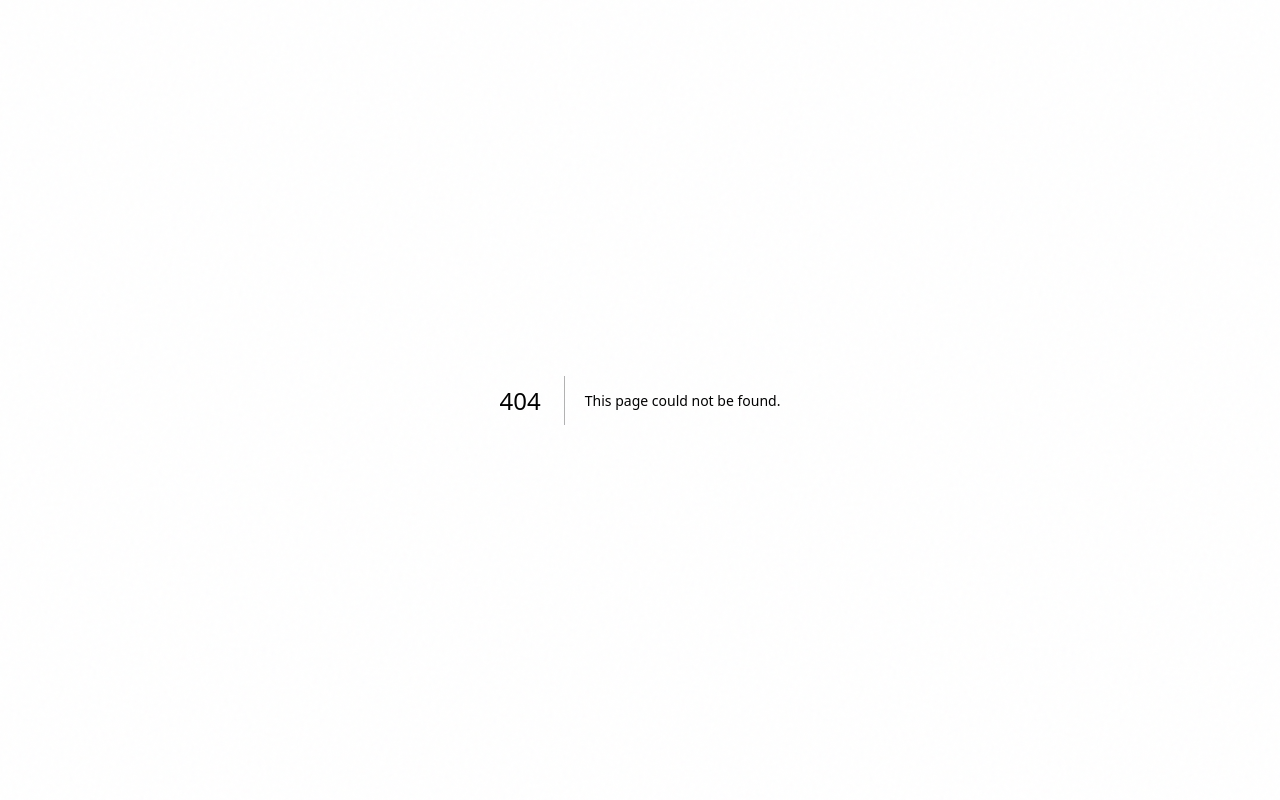
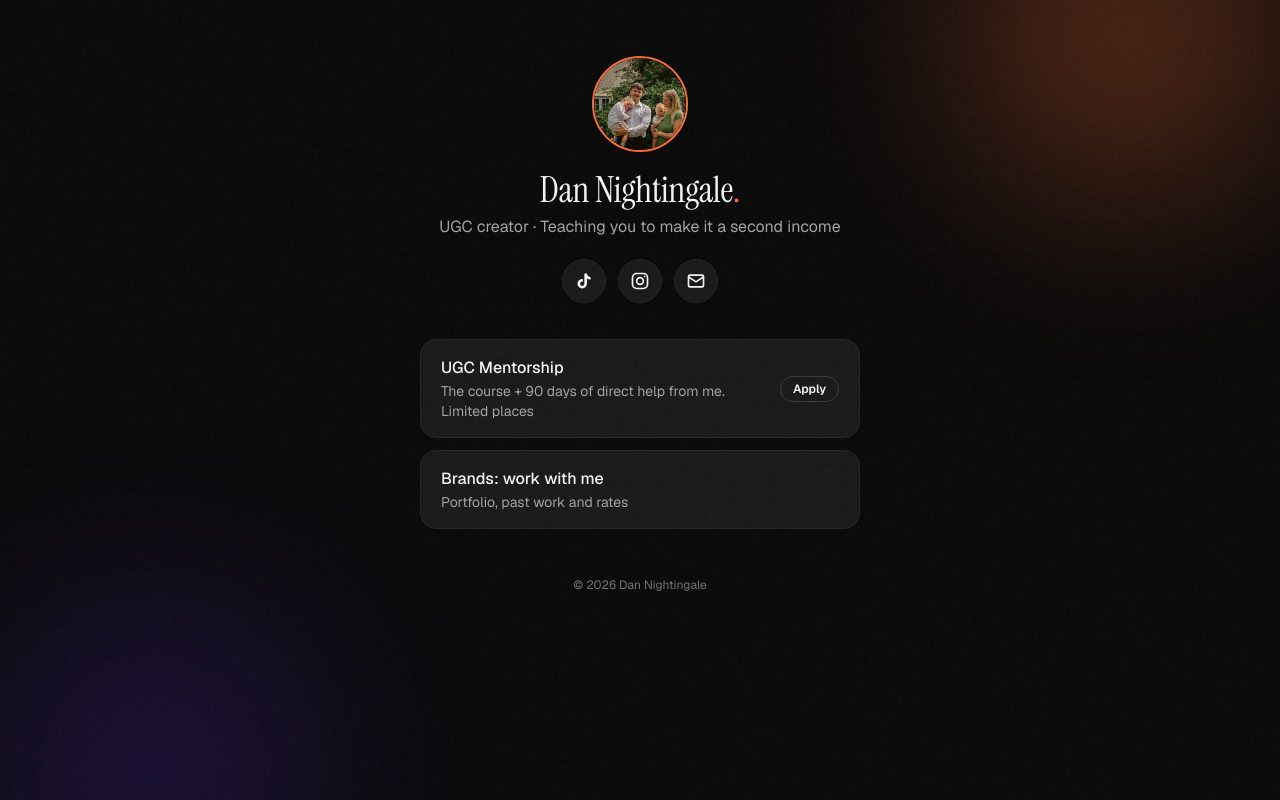
Before and after one commit to dannightingxle/dan-ugc-portfolio, a Next.js app: page /links in a window 1280 px wide. Before the commit this address had no page. Built offline with nearby package versions, Linux system fonts and the light colour scheme.

Commit message:
Add /links link-in-bio page
Free A-Z of UGC, the course, mentorship and portfolio, plus social icons.
Links without an href are hidden until they go live.

Co-Authored-By: Claude Opus 5.5 <noreply@anthropic.com>
Claude-Session: https://claude.ai/code/session_01PCQjBkDLjCazYRP2Z35Njc

```diff
--- /dev/null
+++ b/app/links/page.tsx
@@ -0,0 +1,147 @@
+import type { Metadata } from "next";
+
+/* Link-in-bio page (/links) - the one URL for TikTok/Instagram bios.
+   Fill in the empty hrefs as each piece goes live; links with no href are hidden. */
+
+export const metadata: Metadata = {
+  title: "Dan Nightingale — Links",
+  description: "UGC creator. Free A-Z of UGC, the 0 to £1k course, mentorship and my portfolio.",
+  openGraph: {
+    title: "Dan Nightingale — Links",
+    description: "Free A-Z of UGC, the 0 to £1k course, mentorship and my portfolio.",
+    type: "website",
+  },
+};
+
+type LinkItem = { label: string; note: string; href: string; tag?: string; featured?: boolean };
+
+const LINKS: LinkItem[] = [
+  {
+    label: "Free: The A-Z of UGC",
+    note: "30-minute masterclass - everything I'd tell you if you were starting today",
+    href: "", // Skool free group invite link
+    tag: "Free",
+    featured: true,
+  },
+  {
+    label: "0 to £1k a month in UGC",
+    note: "The step-by-step course - one payment, lifetime access",
+    href: "", // Skool course link
+    tag: "£147",
+  },
+  {
+    label: "UGC Mentorship",
+    note: "The course + 90 days of direct help from me. Limited places",
+    href: "/waitlist",
+    tag: "Apply",
+  },
+  {
+    label: "Brands: work with me",
+    note: "Portfolio, past work and rates",
+    href: "/",
+  },
+];
+
+const SOCIALS = [
+  { label: "TikTok", href: "https://www.tiktok.com/@dannightingxle.ugc", icon: <TikTokIcon /> },
+  { label: "Instagram", href: "https://www.instagram.com/dannightingxle.ugc", icon: <InstagramIcon /> },
+  { label: "Email", href: "mailto:hello@dannightingxle.com", icon: <MailIcon /> },
+];
+
+export default function LinksPage() {
+  return (
+    <>
+      <div className="aurora" />
+      <main className="relative z-10 mx-auto w-full max-w-[480px] px-5 pt-14 pb-16 flex flex-col items-center">
+        {/* eslint-disable-next-line @next/next/no-img-element */}
+        <img
+          src="/dan-hero.jpg"
+          alt="Dan Nightingale"
+          className="size-24 rounded-full object-cover border-2 border-[color:var(--accent)] shadow-xl"
+          style={{ objectPosition: "center 30%" }}
+        />
+        <h1 className="mt-5 font-display text-4xl">
+          Dan Nightingale<span className="text-[color:var(--accent)]">.</span>
+        </h1>
+        <p className="mt-2 text-center text-[color:var(--text-muted)]">
+          UGC creator · Teaching you to make it a second income
+        </p>
+
+        <div className="mt-5 flex items-center gap-3">
+          {SOCIALS.map((s) => (
+            <a
+              key={s.label}
+              href={s.href}
+              aria-label={s.label}
+              target={s.href.startsWith("http") ? "_blank" : undefined}
+              rel="noopener noreferrer"
+              className="grid place-items-center size-11 rounded-full border border-[color:var(--border)] bg-[color:var(--bg-card)] text-[color:var(--text)] transition-colors hover:border-[color:var(--accent)] hover:text-[color:var(--accent)]"
+            >
+              {s.icon}
+            </a>
+          ))}
+        </div>
+
+        <ul className="mt-9 w-full flex flex-col gap-3">
+          {LINKS.filter((l) => l.href).map((l) => (
+            <li key={l.label}>
+              <a
+                href={l.href}
+                className={`hover-lift group flex items-center gap-4 rounded-2xl border px-5 py-4 transition-colors ${
+                  l.featured
+                    ? "border-[color:var(--accent)] bg-[color:var(--accent-soft)]"
+                    : "border-[color:var(--border)] bg-[color:var(--bg-card)] hover:border-[color:var(--border-strong)]"
+                }`}
+              >
+                <div className="flex-1 min-w-0">
+                  <p className="font-medium text-[color:var(--text)]">{l.label}</p>
+                  <p className="mt-0.5 text-sm leading-snug text-[color:var(--text-muted)]">{l.note}</p>
+                </div>
+                {l.tag && (
+                  <span
+                    className={`shrink-0 rounded-full px-3 py-1 text-xs font-semibold ${
+                      l.featured
+                        ? "bg-[color:var(--accent)] text-[color:var(--bg)]"
+                        : "border border-[color:var(--border-strong)] text-[color:var(--text)]"
+                    }`}
+                  >
+                    {l.tag}
+                  </span>
+                )}
+              </a>
+            </li>
+          ))}
+        </ul>
+
+        <p className="mt-12 text-xs text-[color:var(--text-dim)]">© {new Date().getFullYear()} Dan Nightingale</p>
+      </main>
+    </>
+  );
+}
+
+function TikTokIcon() {
+  return (
+    <svg viewBox="0 0 24 24" className="size-5" fill="currentColor" aria-hidden="true">
+      <path d="M16.6 5.82A4.28 4.28 0 0 1 15.54 3h-3.09v12.4a2.59 2.59 0 0 1-2.59 2.5 2.59 2.59 0 0 1-2.59-2.59 2.6 2.6 0 0 1 3.4-2.47V9.68a5.69 5.69 0 0 0-6.5 5.63A5.7 5.7 0 0 0 9.86 21a5.69 5.69 0 0 0 5.68-5.69V9.01a7.35 7.35 0 0 0 4.3 1.38V7.3a4.3 4.3 0 0 1-3.24-1.48Z" />
+    </svg>
+  );
+}
+
+function InstagramIcon() {
+  return (
+    <svg viewBox="0 0 24 24" className="size-5" fill="none" stroke="currentColor" strokeWidth="2" aria-hidden="true">
+      <rect x="3" y="3" width="18" height="18" rx="5" />
+      <circle cx="12" cy="12" r="4" />
+      <circle cx="17.5" cy="6.5" r="1" fill="currentColor" stroke="none" />
+    </svg>
+  );
+}
+
+function MailIcon() {
+  return (
+    <svg viewBox="0 0 24 24" className="size-5" fill="none" stroke="currentColor" strokeWidth="2" aria-hidden="true">
+      <rect x="3" y="5" width="18" height="14" rx="2" />
+      <path d="m3 7 9 6 9-6" />
+    </svg>
+  );
+}
```
